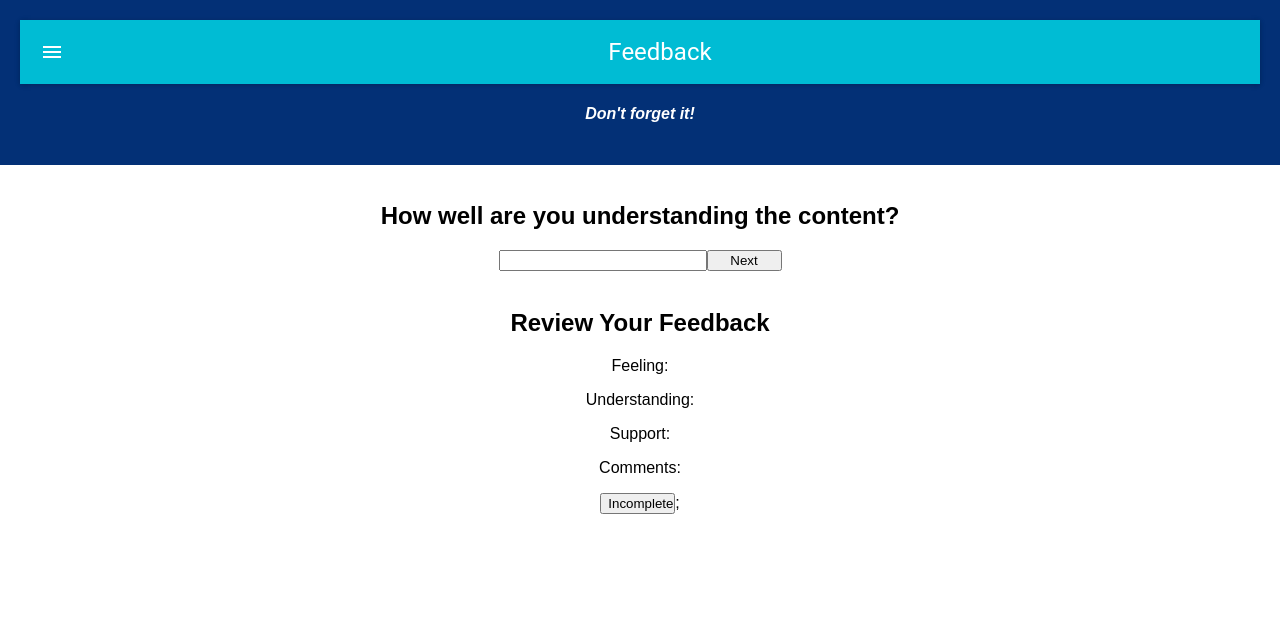
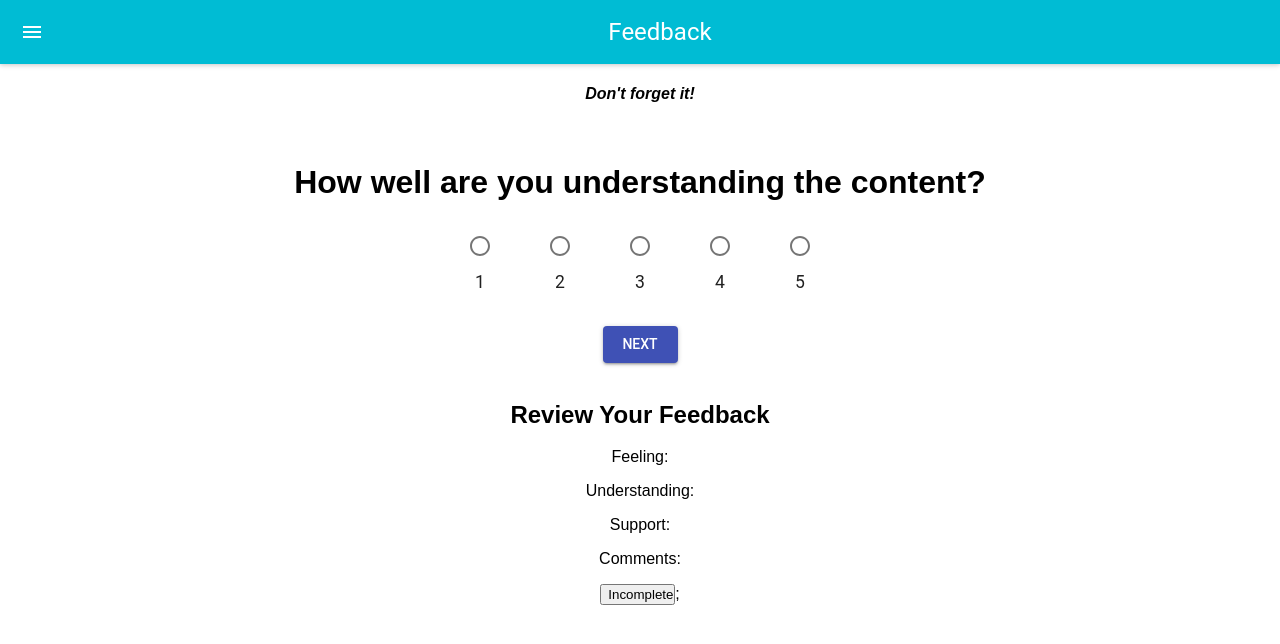
Before and after one commit to kashsid/feedback-app-redux, a React (Create React App) app: page /#/understanding in a window 1280 px wide. Shown: the top 644 px of the page. Built offline with nearby package versions, Linux system fonts and the light colour scheme.

Commit message:
implements material UI styling on components

```diff
--- a/src/components/App/App.css
+++ b/src/components/App/App.css
@@ -2,12 +2,12 @@
   text-align: center;
 }
 
-.App-header {
+/* .App-header {
   background-color: #033076;
   min-height: 70px;
   padding: 20px;
   color: white;
-}
+} */
 
 .App-title {
   font-size: 1.5em;
--- a/src/components/Comments/Comments.js
+++ b/src/components/Comments/Comments.js
@@ -1,6 +1,9 @@
 import React, { Component } from 'react';
 import { connect } from 'react-redux';
 import ReviewFeedback from '../ReviewFeedback/ReviewFeedback';
+import TextField from "material-ui/TextField";
+import Button from "@material-ui/core/Button";
+
 
 export class Comments extends Component {
 
@@ -31,12 +34,29 @@ export class Comments extends Component {
     render() {
         return (
             <div>
-                <h2>Please leave Comments!</h2>
+                <h1>Any comments you want to leave?</h1>
 
                 <form onSubmit={this.handleSubmit}>
-                    <input type="text"
-                        onChange={this.handleChange} />
-                    <button type="submit">Submit Comments</button>
+                    {/* <input type="text"
+                        onChange={this.handleChange} /> */}
+                    <TextField
+                        hintText="Enter Your Comments"
+                        floatingLabelText="Comments"
+                        onChange={this.handleChange}
+
+                    />
+                    {/* <button type="submit">Submit Comments</button> */}
+                    <Button
+                        onClick={this.handleSubmit}
+                        type="submit"
+                        value="submit"
+                        style={{ fontSize: "14px", marginTop: "30px" }}
+                        size="medium"
+                        variant="contained"
+                        color="primary"
+                    >
+                        Next
+                </Button>
                 </form>
 
                 <br />
--- a/src/components/Feeling/Feeling.js
+++ b/src/components/Feeling/Feeling.js
@@ -1,4 +1,4 @@
-import React, { Component } from 'react'
+import React, { Component } from "react";
 import { connect } from "react-redux";
 import ReviewFeedback from "../ReviewFeedback/ReviewFeedback";
 
@@ -21,31 +21,30 @@ export class Feeling extends Component {
     feeling: 0
   };
 
-    handleChange = (event) => {
+  handleChange = event => {
     console.log(`in handleChange...`, this.state);
 
     this.setState({
       ...this.state,
-            feeling: event.target.value,
-        })
-    }
+      feeling: event.target.value
+    });
+  };
 
   handleSubmit = () => {
     console.log(`in handleSubmit...`);
 
-
-        if (this.state.feeling !== '') {
+    if (this.state.feeling !== "") {
       const action = {
         type: "SET_FEEDBACK_FEELING",
         payload: this.state.feeling
       };
       this.props.dispatch(action);
 
-            this.props.history.push('/understanding');
+      this.props.history.push("/understanding");
     } else {
       alert(`Please select a number between 1 and 5.`);
     }
-    }
+  };
 
   render() {
     return (
@@ -69,7 +68,6 @@ export class Feeling extends Component {
       <div>
         <MuiThemeProvider theme={theme}>
           <div className="question-div">
-
             <h1> How are you feeling today?</h1>
             <div className="radio-buttons">
               <RadioGroup
@@ -85,9 +83,7 @@ export class Feeling extends Component {
                   value="1"
                   control={<Radio color="primary" />}
                   label={
-                                           <Typography
-                                               style={{ fontSize: "1.1rem", color: "8a8989" }}
-                                           >
+                    <Typography style={{ fontSize: "1.1rem", color: "8a8989" }}>
                       1
                     </Typography>
                   }
@@ -97,9 +93,7 @@ export class Feeling extends Component {
                   value="2"
                   control={<Radio color="primary" />}
                   label={
-                                           <Typography
-                                               style={{ fontSize: "1.1rem", color: "8a8989" }}
-                                           >
+                    <Typography style={{ fontSize: "1.1rem", color: "8a8989" }}>
                       2
                     </Typography>
                   }
@@ -109,9 +103,7 @@ export class Feeling extends Component {
                   value="3"
                   control={<Radio color="primary" />}
                   label={
-                                           <Typography
-                                               style={{ fontSize: "1.1rem", color: "8a8989" }}
-                                           >
+                    <Typography style={{ fontSize: "1.1rem", color: "8a8989" }}>
                       3
                     </Typography>
                   }
@@ -121,9 +113,7 @@ export class Feeling extends Component {
                   value="4"
                   control={<Radio color="primary" />}
                   label={
-                                           <Typography
-                                               style={{ fontSize: "1.1rem", color: "8a8989" }}
-                                           >
+                    <Typography style={{ fontSize: "1.1rem", color: "8a8989" }}>
                       4
                     </Typography>
                   }
@@ -133,9 +123,7 @@ export class Feeling extends Component {
                   value="5"
                   control={<Radio color="primary" />}
                   label={
-                                           <Typography
-                                               style={{ fontSize: "1.1rem", color: "8a8989" }}
-                                           >
+                    <Typography style={{ fontSize: "1.1rem", color: "8a8989" }}>
                       5
                     </Typography>
                   }
@@ -157,7 +145,6 @@ export class Feeling extends Component {
                 </Button>
               </div>
             </div>
-
           </div>
           <br />
           <ReviewFeedback />
@@ -168,25 +155,24 @@ export class Feeling extends Component {
 }
 const styles = theme => ({
   button: {
-        margin: theme.spacing.unit,
+    margin: theme.spacing.unit
   },
   cssRoot: {
-        backgroundColor: blue[500],
+    backgroundColor: blue[500]
   },
   FormControl: {
     margin: theme.spacing.unit,
     width: 600,
-        height: 50,
-
-    },
+    height: 50
+  }
 });
 const theme = createMuiTheme({
   palette: {
-        primary: { main: blue[500] },
+    primary: { main: blue[500] }
   },
   typography: {
     // In Japanese the characters are usually larger.
-        useNextVariants: true,
+    useNextVariants: true
   }
 });
 
--- a/src/components/Support/Support.js
+++ b/src/components/Support/Support.js
@@ -1,7 +1,6 @@
 import React, { Component } from "react";
 import { connect } from "react-redux";
 import ReviewFeedback from "../ReviewFeedback/ReviewFeedback";
-
 
 import MuiThemeProvider from "material-ui/styles/MuiThemeProvider";
 import AppBar from "material-ui/AppBar";
@@ -22,31 +21,30 @@ export class Support extends Component {
     support: 0
   };
 
-  handleChange = (event) => {
+  handleChange = event => {
     console.log(`in handleChange...`, this.state);
 
     this.setState({
       ...this.state,
-      feeling: event.target.value,
-    })
-  }
+      feeling: event.target.value
+    });
+  };
 
   handleSubmit = () => {
     console.log(`in handleSubmit...`);
 
-
-    if (this.state.feeling !== '') {
+    if (this.state.feeling !== "") {
       const action = {
         type: "SET_FEEDBACK_SUPPORT",
         payload: this.state.feeling
       };
       this.props.dispatch(action);
 
-      this.props.history.push('/comments');
+      this.props.history.push("/comments");
     } else {
       alert(`Please select a number between 1 and 5.`);
     }
-  }
+  };
   render() {
     return (
       // <div>
@@ -80,9 +78,7 @@ export class Support extends Component {
                   value="1"
                   control={<Radio color="primary" />}
                   label={
-                    <Typography
-                      style={{ fontSize: "1.1rem", color: "8a8989" }}
-                    >
+                    <Typography style={{ fontSize: "1.1rem", color: "8a8989" }}>
                       1
                     </Typography>
                   }
@@ -92,9 +88,7 @@ export class Support extends Component {
                   value="2"
                   control={<Radio color="primary" />}
                   label={
-                    <Typography
-                      style={{ fontSize: "1.1rem", color: "8a8989" }}
-                    >
+                    <Typography style={{ fontSize: "1.1rem", color: "8a8989" }}>
                       2
                     </Typography>
                   }
@@ -104,9 +98,7 @@ export class Support extends Component {
                   value="3"
                   control={<Radio color="primary" />}
                   label={
-                    <Typography
-                      style={{ fontSize: "1.1rem", color: "8a8989" }}
-                    >
+                    <Typography style={{ fontSize: "1.1rem", color: "8a8989" }}>
                       3
                     </Typography>
                   }
@@ -116,9 +108,7 @@ export class Support extends Component {
                   value="4"
                   control={<Radio color="primary" />}
                   label={
-                    <Typography
-                      style={{ fontSize: "1.1rem", color: "8a8989" }}
-                    >
+                    <Typography style={{ fontSize: "1.1rem", color: "8a8989" }}>
                       4
                     </Typography>
                   }
@@ -128,9 +118,7 @@ export class Support extends Component {
                   value="5"
                   control={<Radio color="primary" />}
                   label={
-                    <Typography
-                      style={{ fontSize: "1.1rem", color: "8a8989" }}
-                    >
+                    <Typography style={{ fontSize: "1.1rem", color: "8a8989" }}>
                       5
                     </Typography>
                   }
@@ -162,25 +150,24 @@ export class Support extends Component {
 }
 const styles = theme => ({
   button: {
-    margin: theme.spacing.unit,
+    margin: theme.spacing.unit
   },
   cssRoot: {
-    backgroundColor: blue[500],
+    backgroundColor: blue[500]
   },
   FormControl: {
     margin: theme.spacing.unit,
     width: 600,
-    height: 50,
-
-  },
+    height: 50
+  }
 });
 const theme = createMuiTheme({
   palette: {
-    primary: { main: blue[500] },
+    primary: { main: blue[500] }
   },
   typography: {
     // In Japanese the characters are usually larger.
-    useNextVariants: true,
+    useNextVariants: true
   }
 });
 
--- a/src/components/Understanding/Understanding.js
+++ b/src/components/Understanding/Understanding.js
@@ -1,24 +1,37 @@
-import React, { Component } from 'react'
+import React, { Component } from "react";
 import { connect } from "react-redux";
 import ReviewFeedback from "../ReviewFeedback/ReviewFeedback";
+
+import MuiThemeProvider from "material-ui/styles/MuiThemeProvider";
+import AppBar from "material-ui/AppBar";
+import TextField from "material-ui/TextField";
+import RaisedButton from "material-ui/RaisedButton";
+import Typography from "@material-ui/core/Typography";
+import { createMuiTheme } from "@material-ui/core/styles";
+//import MuiThemeProvider from "@material-ui/core/styles/MuiThemeProvider";
+import blue from "@material-ui/core/colors/blue";
+import RadioGroup from "@material-ui/core/RadioGroup";
+import { withStyles } from "@material-ui/core/styles";
+import FormControlLabel from "@material-ui/core/FormControlLabel";
+import Button from "@material-ui/core/Button";
+import Radio from "@material-ui/core/Radio";
 
 export class Understanding extends Component {
   state = {
     understanding: 0
   };
 
-    handleChange = (event) => {
+  handleChange = event => {
     console.log(`in handleChange...`, this.state);
 
     this.setState({
       ...this.state,
-            feeling: event.target.value,
-        })
-    }
+      feeling: event.target.value
+    });
+  };
 
   handleSubmit = () => {
     console.log(`in handleSubmit...`);
-
 
     if (this.state.feeling !== null) {
       const action = {
@@ -27,28 +40,136 @@ export class Understanding extends Component {
       };
       this.props.dispatch(action);
 
-            this.props.history.push('/support');
+      this.props.history.push("/support");
     } else {
       alert(`Please select a number between 1 and 5.`);
     }
-    }
+  };
   render() {
     return (
+      //   <div>
+      //         <h2> How well are you understanding the content?</h2>
+      //             <form onSubmit={this.handleSubmit} >
+      //                 <input type="number" name="support"
+      //                     min="1" max="5"
+      //                     onChange={this.handleChange} />
+
+      //                 <button type="submit">Next</button>
+      //             </form>
+
+      //             <br />
+      //             <ReviewFeedback />
+      //         </div>
       <div>
-            <h2> How well are you understanding the content?</h2>
-                <form onSubmit={this.handleSubmit} >
-                    <input type="number" name="support"
-                        min="1" max="5"
-                        onChange={this.handleChange} />
-
-                    <button type="submit">Next</button>
-                </form>
-
+        <MuiThemeProvider theme={theme}>
+          <div className="question-div">
+                    <h1> How well are you understanding the content?</h1>
+            <div className="radio-buttons">
+              <RadioGroup
+                style={{ display: "block" }}
+                aria-label="position"
+                name="position"
+                value={this.state.value}
+                onChange={this.handleChange}
+                row
+              >
+                <i className="material-icons" />
+                <FormControlLabel
+                  value="1"
+                  control={<Radio color="primary" />}
+                  label={
+                    <Typography style={{ fontSize: "1.1rem", color: "8a8989" }}>
+                      1
+                    </Typography>
+                  }
+                  labelPlacement="bottom"
+                />
+                <FormControlLabel
+                  value="2"
+                  control={<Radio color="primary" />}
+                  label={
+                    <Typography style={{ fontSize: "1.1rem", color: "8a8989" }}>
+                      2
+                    </Typography>
+                  }
+                  labelPlacement="bottom"
+                />
+                <FormControlLabel
+                  value="3"
+                  control={<Radio color="primary" />}
+                  label={
+                    <Typography style={{ fontSize: "1.1rem", color: "8a8989" }}>
+                      3
+                    </Typography>
+                  }
+                  labelPlacement="bottom"
+                />
+                <FormControlLabel
+                  value="4"
+                  control={<Radio color="primary" />}
+                  label={
+                    <Typography style={{ fontSize: "1.1rem", color: "8a8989" }}>
+                      4
+                    </Typography>
+                  }
+                  labelPlacement="bottom"
+                />
+                <FormControlLabel
+                  value="5"
+                  control={<Radio color="primary" />}
+                  label={
+                    <Typography style={{ fontSize: "1.1rem", color: "8a8989" }}>
+                      5
+                    </Typography>
+                  }
+                  labelPlacement="bottom"
+                />
+                <i class="material-icons" />
+              </RadioGroup>
+              <div className="button-div">
+                <Button
+                  onClick={this.handleSubmit}
+                  type="submit"
+                  value="submit"
+                  style={{ fontSize: "14px", marginTop: "30px" }}
+                  size="medium"
+                  variant="contained"
+                  color="primary"
+                >
+                  Next
+                </Button>
+              </div>
+            </div>
+          </div>
           <br />
           <ReviewFeedback />
+        </MuiThemeProvider>
       </div>
     );
   }
 }
 
-export default connect()(Understanding);
+const styles = theme => ({
+  button: {
+    margin: theme.spacing.unit
+  },
+  cssRoot: {
+    backgroundColor: blue[500]
+  },
+  FormControl: {
+    margin: theme.spacing.unit,
+    width: 600,
+    height: 50
+  }
+});
+const theme = createMuiTheme({
+  palette: {
+    primary: { main: blue[500] }
+  },
+  typography: {
+    // In Japanese the characters are usually larger.
+    useNextVariants: true
+  }
+});
+
+export default withStyles(styles)(connect()(Understanding));
```
Lines whose indentation alone changed are shown as unchanged.
